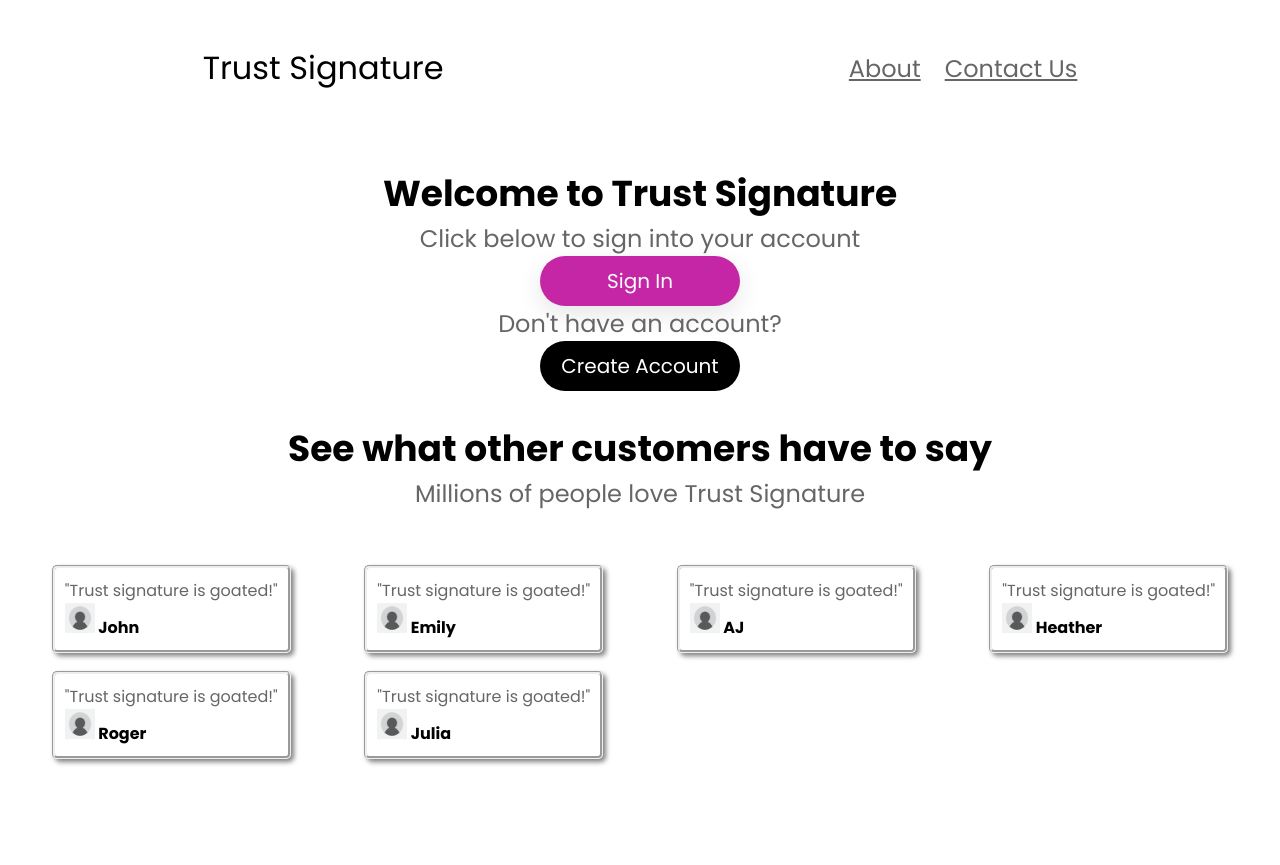
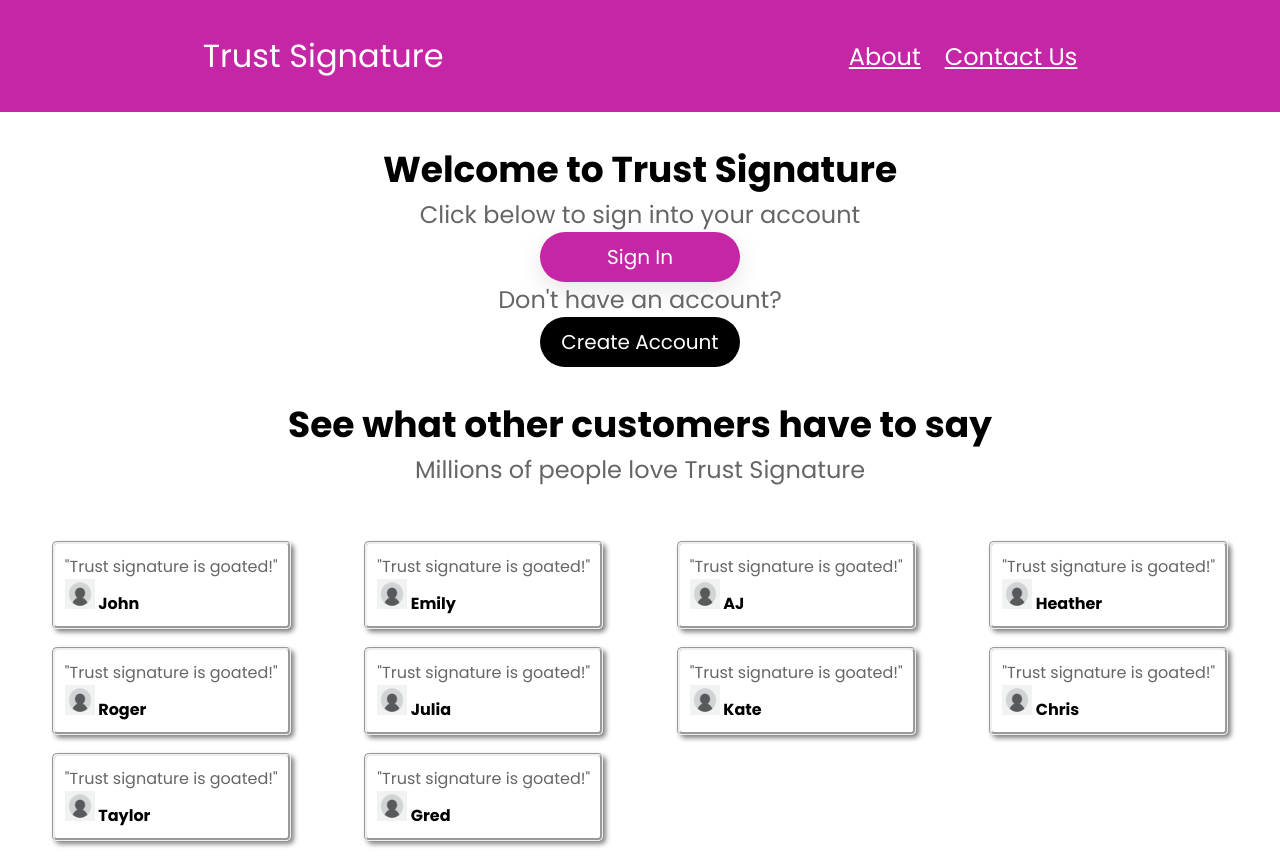
Before and after one commit to dibarra3/trust_signature, a Flask app: page / in a window 1280 px wide. Before the commit the page ends 765 px from the top, so only its background shows below. Run offline with Flask 3, Linux system fonts and the light colour scheme.

Commit message:
updated navbar and gridbox

```diff
--- a/static/style.css
+++ b/static/style.css
@@ -23,7 +23,8 @@ p{
     display: flex;
     justify-content: space-around;
     align-items: center;
-    height: 17vh;
+    background-color: hsl(312, 68%, 46%);;
+    height: 14vh;
 }
 
 #nav-bar .links{
@@ -34,15 +35,16 @@ p{
 }
 
 #nav-bar .links a{
-    color: hsl(0, 0%, 40%);
+    color: hsl(0, 0%, 100%);
 }
 
 #nav-bar .links a:hover{
-    color: hsl(0, 0%, 20%);
+    color: hsl(0, 0%, 80%);
 }
 
 .logo{
     font-size:2rem;
+    color: hsl(0, 0%, 100%);
 }
 
 .logo:hover {
--- a/templates/index.html
+++ b/templates/index.html
@@ -60,6 +60,26 @@
             <p>"Trust signature is goated!"</p>
             <h4><img src="{{ url_for('static', filename = 'pfp.png')}}" alt="pfp holder" style="width:30px;height:30px;"> Julia</h4>
         </div>
+
+        <div class="quote-box">
+            <p>"Trust signature is goated!"</p>
+            <h4><img src="{{ url_for('static', filename = 'pfp.png')}}" alt="pfp holder" style="width:30px;height:30px;"> Kate</h4>
+        </div>
+
+        <div class="quote-box">
+            <p>"Trust signature is goated!"</p>
+            <h4><img src="{{ url_for('static', filename = 'pfp.png')}}" alt="pfp holder" style="width:30px;height:30px;"> Chris</h4>
+        </div>
+
+        <div class="quote-box">
+            <p>"Trust signature is goated!"</p>
+            <h4><img src="{{ url_for('static', filename = 'pfp.png')}}" alt="pfp holder" style="width:30px;height:30px;"> Taylor</h4>
+        </div>
+
+        <div class="quote-box">
+            <p>"Trust signature is goated!"</p>
+            <h4><img src="{{ url_for('static', filename = 'pfp.png')}}" alt="pfp holder" style="width:30px;height:30px;"> Gred</h4>
+        </div>
     </section>
 </body>
 </html>
```
